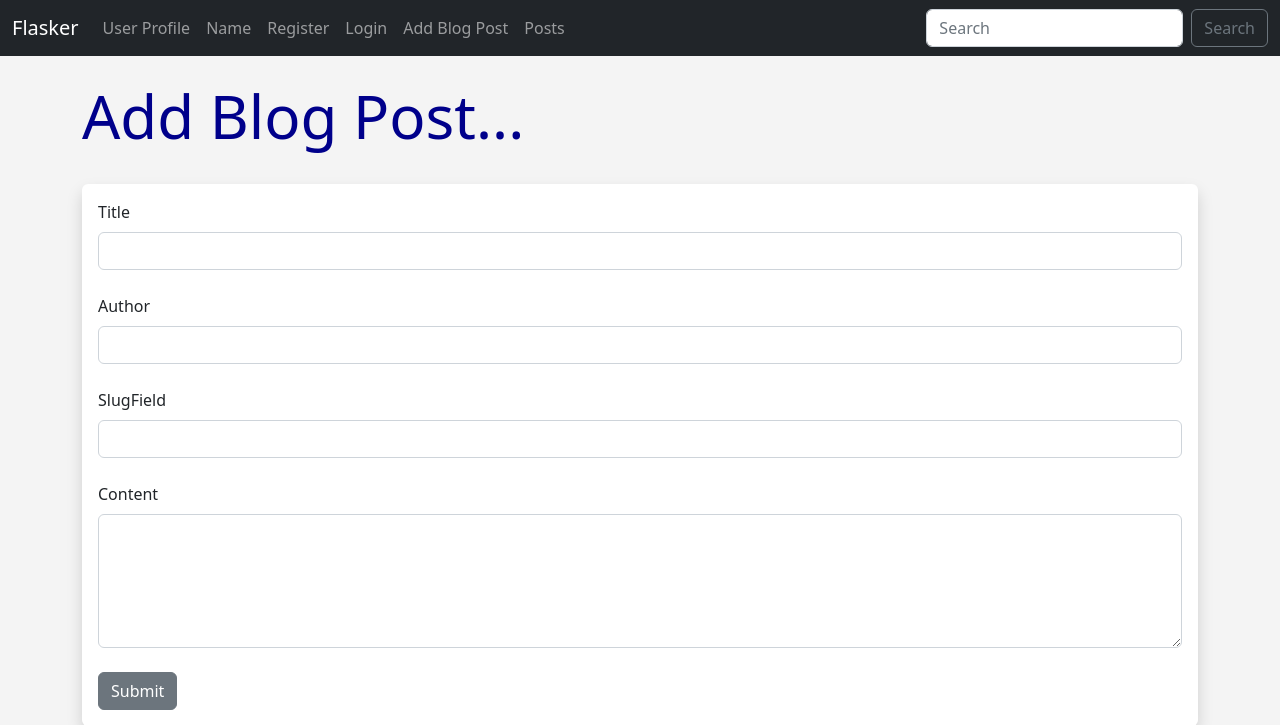
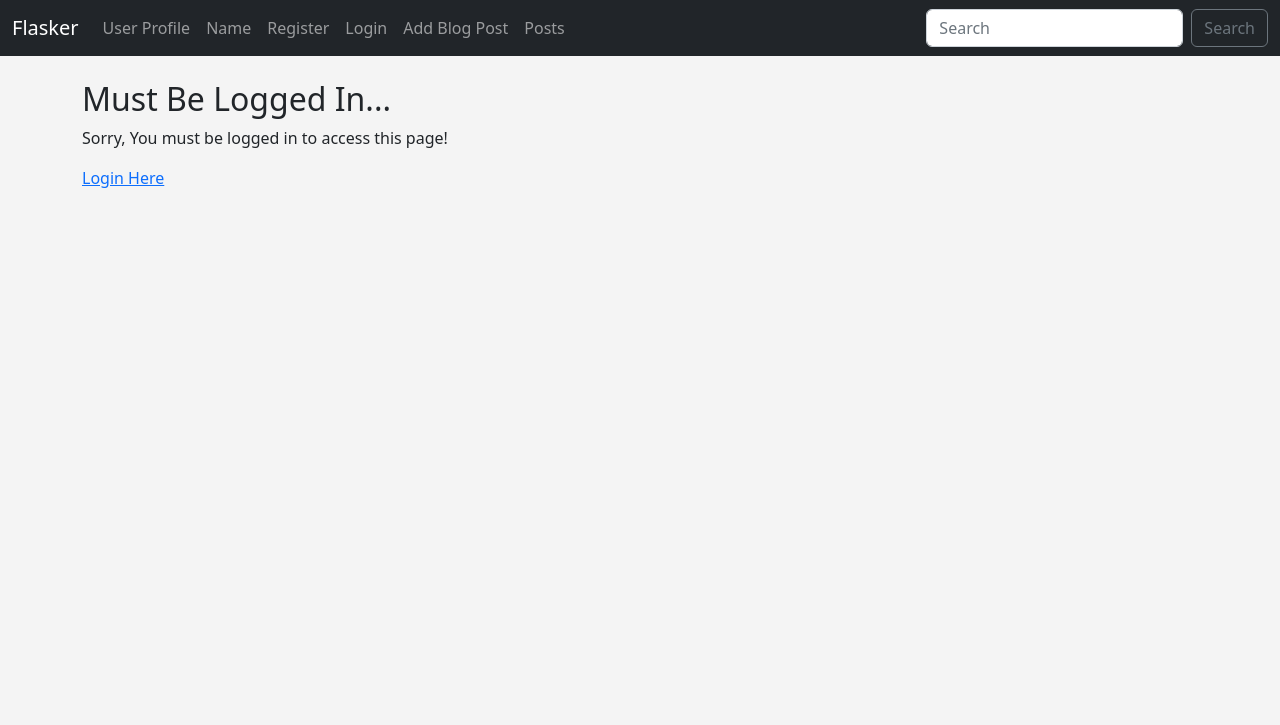
Before and after one commit to HunterWarrior26651/flask-blog, a Flask app: page /add-post in a window 1280 px wide. Shown: the top 725 px of the page. Run offline with Flask 2, Linux system fonts and the light colour scheme.

Commit message:
two ways to lock down flask app

```diff
--- a/hello.py
+++ b/hello.py
@@ -133,6 +133,7 @@ def post(id):
     return render_template('post.html', post=post)
 
 @app.route('/posts/edit/<int:id>', methods=['GET', 'POST']) #use methods when dealing with forms
+@login_required
 def edit_post(id):
     post = Posts.query.get_or_404(id)
     form = PostForm()
@@ -155,6 +156,7 @@ def edit_post(id):
 
 # Add Post Page
 @app.route('/add-post', methods=['GET', 'POST'])
+# @login_required
 def add_post():
     form = PostForm()
 
--- a/templates/add_post.html
+++ b/templates/add_post.html
@@ -9,6 +9,8 @@
     </div>
 {% endfor %}
 
+
+{% if current_user.is_authenticated %}
 <h1>Add Blog Post...</h1>
 <br/>
 <div class="shadow p-3 mb-5 bg-body rounded">
@@ -40,5 +42,12 @@
 
 </form>
 
+{% else %}
+<h2>Must Be Logged In...</h2>
+<p>Sorry, You must be logged in to access this page!</p>
+
+<a href="{{ url_for('login') }}">Login Here</a>
+{% endif %}
+
 
 {% endblock %}
```
